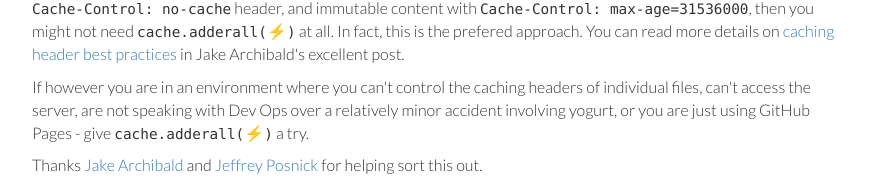
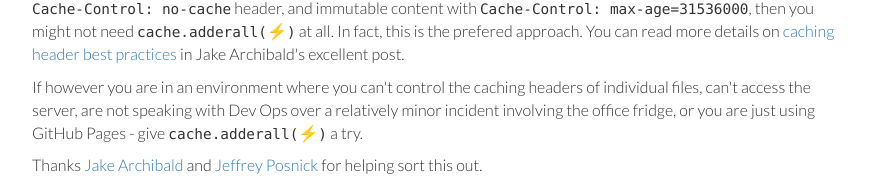
Before and after one commit to TalAter/cache.adderall, a website: page demo/index.html in a window 1280 px wide. Shown: the part 3018-3212 px from the top of the page, without its empty margins (198-1081 px from the left). Drawn offline with nearby package versions, Linux system fonts and the light colour scheme.

Commit message:
Demo site: Small edit

```diff
--- a/demo/index.html
+++ b/demo/index.html
@@ -116,7 +116,7 @@
         <p>Remember: <code>adderall.addAll(cache, immutableURLs, mutableURLs);</code></p>
         <h3>What about HTTP caching?</h3>
         <p>If your server is configured to serve each different file with the correct caching headers, serving mutable content with a <code>Cache-Control: no-cache</code> header, and immutable content with <code>Cache-Control: max-age=31536000</code>, then you might not need <code>cache.adderall(</code>⚡<code>)</code> at all. In fact, this is the prefered approach. You can read more details on <a href="https://jakearchibald.com/2016/caching-best-practices/">caching header best practices</a> in Jake Archibald's excellent post.</p>
-        <p>If however you are in an environment where you can't control the caching headers of individual files, can't access the server, are not speaking with Dev Ops over a relatively minor accident involving yogurt, or you are just using GitHub Pages - give <code>cache.adderall(</code>⚡<code>)</code> a try.</p>
+        <p>If however you are in an environment where you can't control the caching headers of individual files, can't access the server, are not speaking with Dev Ops over a relatively minor incident involving the office fridge, or you are just using GitHub Pages - give <code>cache.adderall(</code>⚡<code>)</code> a try.</p>
         <p>Thanks <a href="https://twitter.com/jaffathecake">Jake Archibald</a> and <a href="https://twitter.com/jeffposnick">Jeffrey Posnick</a> for helping sort this out.</p>
       </div>
     </div>
```
